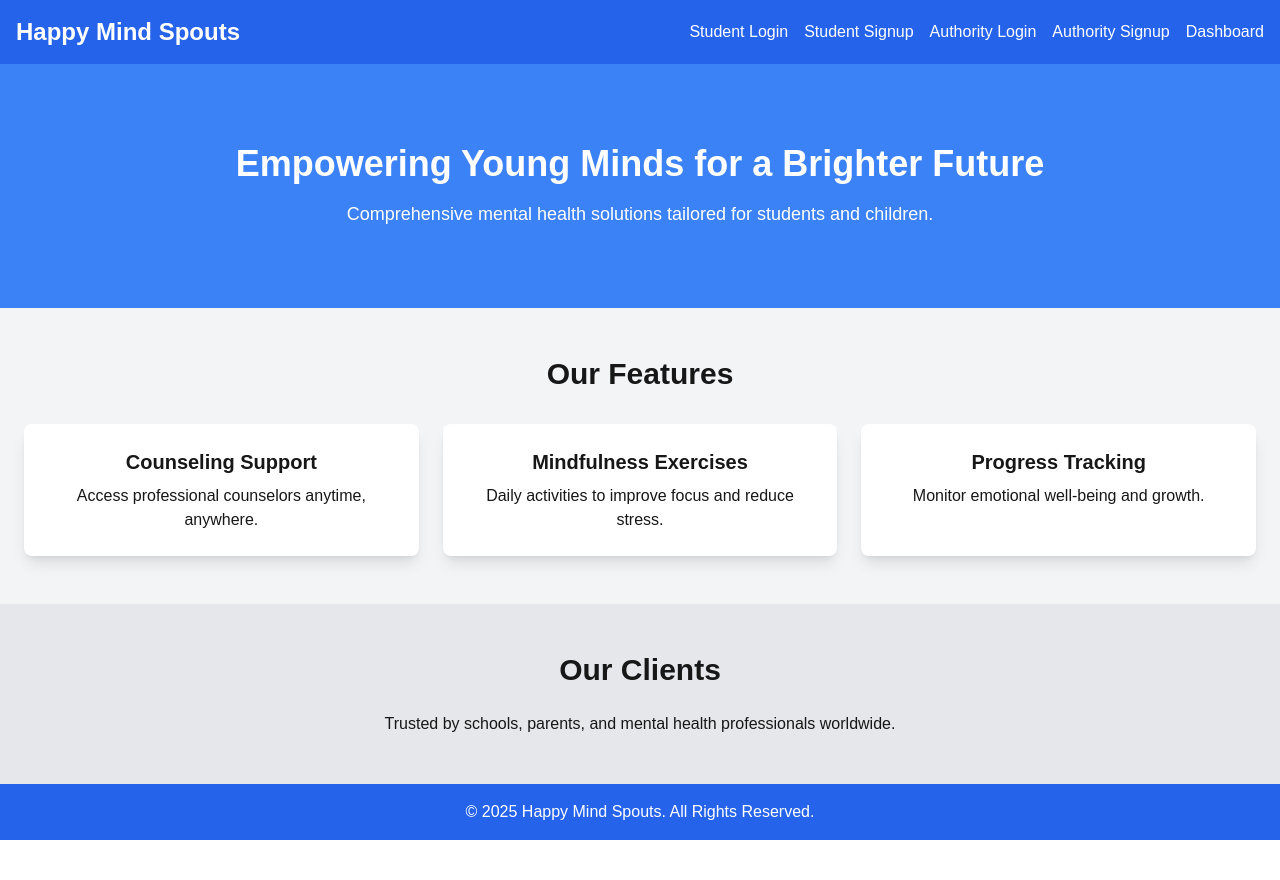
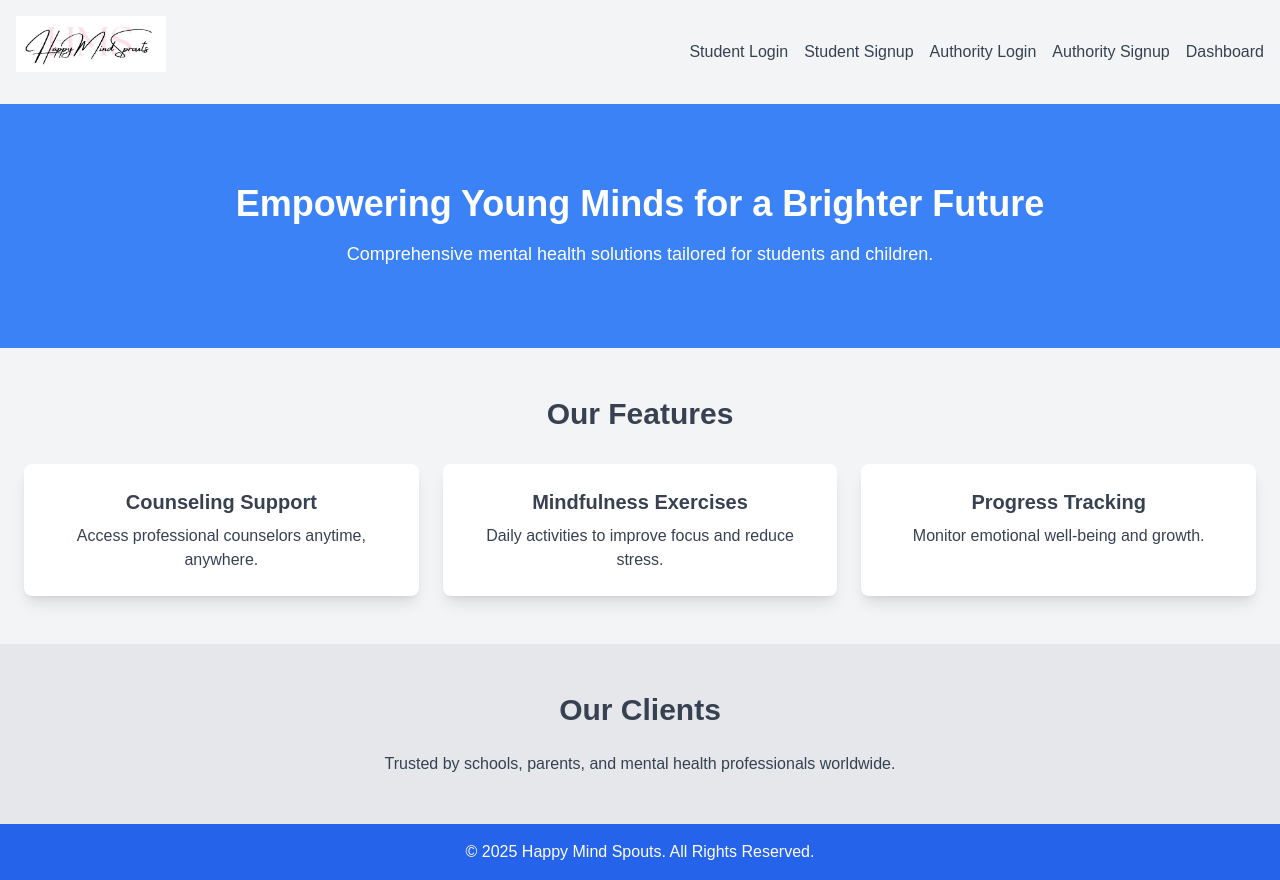
Before and after one commit to Jitender2105/mindease, a Next.js app in the folder frontend/: page / in a window 1280 px wide. Before the commit the page ends 840 px from the top, so only its background shows below. Built offline with nearby package versions, Linux system fonts and the light colour scheme.

Commit message:
home page

```diff
--- a/frontend/src/app/page.tsx
+++ b/frontend/src/app/page.tsx
@@ -7,9 +7,11 @@ export default function Home() {
     return (
         <div className="min-h-screen bg-gray-100">
             {/* Navbar */}
-            <nav className="bg-blue-600 p-4 text-white flex justify-between items-center">
-                <h1 className="text-2xl font-bold">Happy Mind Spouts</h1>
-                <div className="space-x-4">
+            <nav className="bg-white-600 p-4 text-white flex justify-between items-center">
+                  <div className="flex justify-center mb-4">
+                                             <Image src="/images/logo.png" alt="Logo" width={150} height={150} />
+                          </div>
+                <div className="space-x-4 text-gray-700">
                     <Link href="/login" className="hover:underline">Student Login</Link>
                     <Link href="/signup" className="hover:underline">Student Signup</Link>
                     <Link href="/authority/login" className="hover:underline">Authority Login</Link>
@@ -25,7 +27,7 @@ export default function Home() {
             </header>
 
             {/* Features Section */}
-            <section className="py-12 px-6">
+            <section className="py-12 px-6 text-gray-700">
                 <h3 className="text-3xl font-bold text-center mb-8">Our Features</h3>
                 <div className="grid md:grid-cols-3 gap-6">
                     <div className="bg-white p-6 rounded-lg shadow-lg text-center">
@@ -44,7 +46,7 @@ export default function Home() {
             </section>
 
             {/* Clients Section */}
-            <section className="py-12 bg-gray-200 text-center">
+            <section className="py-12 bg-gray-200 text-center text-gray-700">
                 <h3 className="text-3xl font-bold mb-6">Our Clients</h3>
                 <p>Trusted by schools, parents, and mental health professionals worldwide.</p>
             </section>
```
